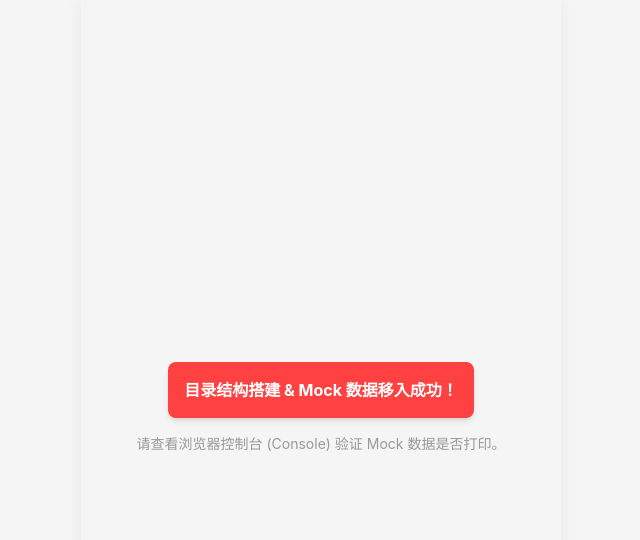
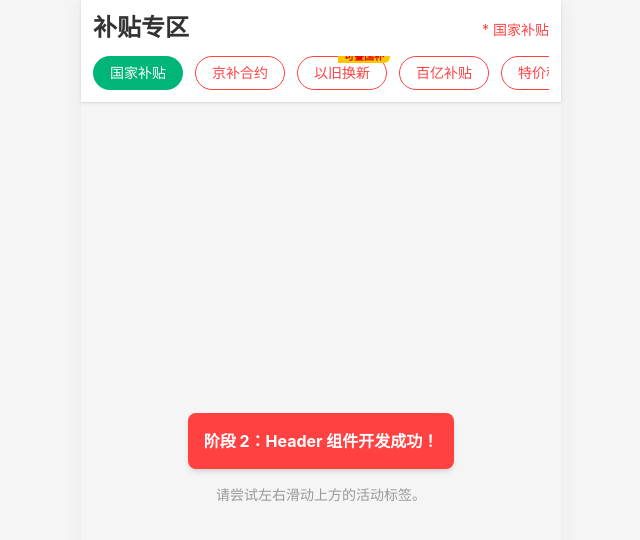
Before and after one commit to wozhaonue/jd-pra-shop, a React (Vite) app: page / in a window 1280 px wide. Shown: the top 540 px of the page, without its empty margins (319-959 px from the left). Built offline with nearby package versions, Linux system fonts and the light colour scheme.

Commit message:
feat: 添加头部组件

```diff
--- a/document/architecture.md
+++ b/document/architecture.md
@@ -7,10 +7,11 @@
 ## `src/` (源代码目录)
 
 - `components/`: 存放所有 React UI 组件
+  - `Header/`: 顶部导航与活动标签组件
 - `hooks/`: 存放自定义 Hooks（如无限滚动）
-- `mocks/`: 存放本地模拟数据（`mockData.ts`）
+- `mocks/`: 存放本地模拟数据（`mockData.ts`, `headerData.ts`）
 - `types/`: 存放 TypeScript 接口定义
-- `utils/`: 存放通用工具函数
+- `utils/`: 存放通用工具函数（如 `cn.ts` 样式合并工具）
 - `App.tsx`: 应用根组件
 - `main.tsx`: React 挂载入口
 - `index.css`: 全局样式文件（引入了 Tailwind 和自定义变量）
--- a/document/progress.md
+++ b/document/progress.md
@@ -10,3 +10,7 @@
 - [x] 步骤 1.2：配置 Tailwind CSS (使用 Tailwind v4 Vite 插件，并验证样式生效)
 - [x] 步骤 1.3：配置移动端优先的基础样式 (定义了核心颜色变量，限制 `#root` 最大宽度 480px 并居中)
 - [x] 步骤 1.4：搭建目录结构与移入 Mock 数据 (创建了 `components`, `hooks` 等空目录，并将 `mockData.ts` 移入 `mocks` 文件夹并成功导入)
+
+## 阶段 2：静态 UI 组件开发
+
+- [x] 步骤 2.1：开发 Header 组件 (实现了顶部标题、“补贴”等字样，以及带黄气泡的横向可滚动活动标签栏)
--- a/src/App.tsx
+++ b/src/App.tsx
@@ -1,20 +1,26 @@
 /** @format */
 
 import { mockBrands, mockProducts } from "./mocks/mockData";
+import { Header } from "./components/Header";
 
 function App() {
   console.log("加载到的品牌数据:", mockBrands);
   console.log("加载到的商品数据:", mockProducts);
 
   return (
-    <div className="flex flex-col items-center justify-center min-h-screen bg-bg-page">
-      <div className="bg-brand-red text-white p-4 m-4 rounded-lg shadow-md text-center font-bold">
-        目录结构搭建 & Mock 数据移入成功！
-      </div>
-      <p className="text-text-sub text-sm">
-        请查看浏览器控制台 (Console) 验证 Mock
-        数据是否打印。
-      </p>
+    <div className="flex flex-col min-h-screen bg-bg-page">
+      {/* 顶部组件 */}
+      <Header />
+
+      {/* 主体内容区占位 */}
+      <main className="flex-1 flex flex-col items-center justify-center">
+        <div className="bg-brand-red text-white p-4 m-4 rounded-lg shadow-md text-center font-bold">
+          阶段 2：Header 组件开发成功！
+        </div>
+        <p className="text-text-sub text-sm">
+          请尝试左右滑动上方的活动标签。
+        </p>
+      </main>
     </div>
   );
 }
--- /dev/null
+++ b/src/components/Header/index.tsx
@@ -0,0 +1,46 @@
+import { useState } from 'react';
+import { activityTags } from '../../mocks/headerData';
+import { cn } from '../../utils/cn';
+
+export function Header() {
+  const [activeTagId, setActiveTagId] = useState<string>(activityTags[0].id);
+
+  return (
+    <header className="bg-white px-3 pt-3 pb-2 sticky top-0 z-50 shadow-sm">
+      {/* 顶部标题栏 */}
+      <div className="flex justify-between items-end mb-3">
+        <h1 className="text-2xl font-bold text-text-main">补贴专区</h1>
+        <span className="text-brand-red text-sm mb-1">* 国家补贴</span>
+      </div>
+
+      {/* 活动标签栏 (横向滚动) */}
+      <div className="overflow-x-auto no-scrollbar">
+        <div className="flex gap-3 whitespace-nowrap pb-1">
+          {activityTags.map((tag) => {
+            const isActive = activeTagId === tag.id;
+            return (
+              <button
+                key={tag.id}
+                onClick={() => setActiveTagId(tag.id)}
+                className={cn(
+                  'relative px-4 py-1.5 rounded-full text-sm font-medium transition-colors',
+                  isActive
+                    ? 'bg-brand-green text-white border border-transparent'
+                    : 'bg-white text-brand-red border border-brand-red'
+                )}
+              >
+                {tag.name}
+                {/* 气泡挂件 */}
+                {tag.isHot && (
+                  <span className="absolute -top-2 -right-1 bg-yellow-400 text-[10px] text-red-600 px-1.5 rounded-t-md rounded-br-md font-bold whitespace-nowrap">
+                    可叠国补
+                  </span>
+                )}
+              </button>
+            );
+          })}
+        </div>
+      </div>
+    </header>
+  );
+}
--- a/src/index.css
+++ b/src/index.css
@@ -22,6 +22,17 @@ body {
   -webkit-font-smoothing: antialiased;
 }
 
+/* 隐藏滚动条但保留滚动功能 (用于 Header 活动标签) */
+@layer utilities {
+  .no-scrollbar::-webkit-scrollbar {
+    display: none;
+  }
+  .no-scrollbar {
+    -ms-overflow-style: none; /* IE and Edge */
+    scrollbar-width: none; /* Firefox */
+  }
+}
+
 /* PC 端居中模拟手机视口容器 */
 #root {
   max-width: 480px;
--- /dev/null
+++ b/src/mocks/headerData.ts
@@ -0,0 +1,17 @@
+/**
+ * 活动标签数据接口
+ */
+export interface ActivityTag {
+  id: string;
+  name: string;
+  isHot?: boolean; // 是否带有小气泡（如：可叠国补）
+}
+
+// 顶部活动标签硬编码数据
+export const activityTags: ActivityTag[] = [
+  { id: '1', name: '国家补贴' },
+  { id: '2', name: '京补合约' },
+  { id: '3', name: '以旧换新', isHot: true },
+  { id: '4', name: '百亿补贴' },
+  { id: '5', name: '特价秒杀' },
+];
--- /dev/null
+++ b/src/utils/cn.ts
@@ -0,0 +1,6 @@
+import { clsx, type ClassValue } from 'clsx';
+import { twMerge } from 'tailwind-merge';
+
+export function cn(...inputs: ClassValue[]) {
+  return twMerge(clsx(inputs));
+}
```
